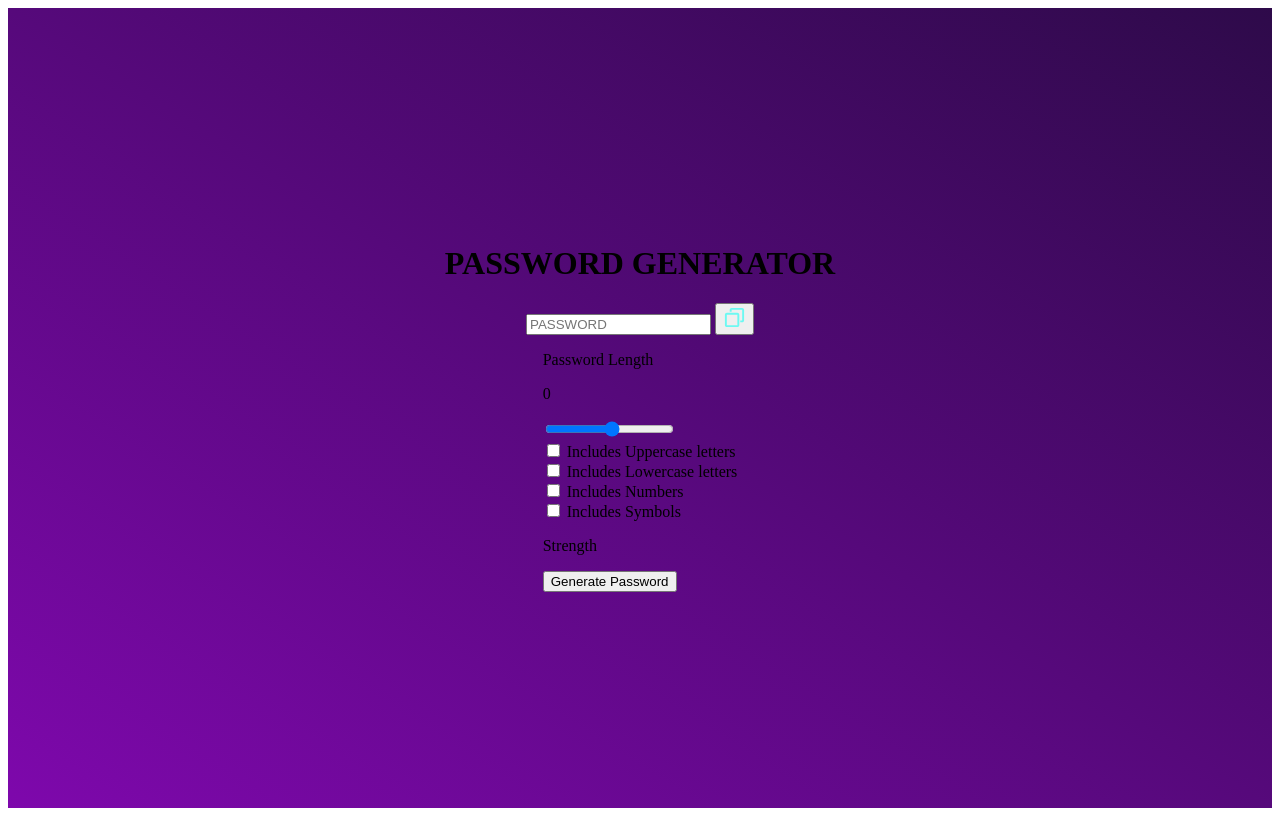
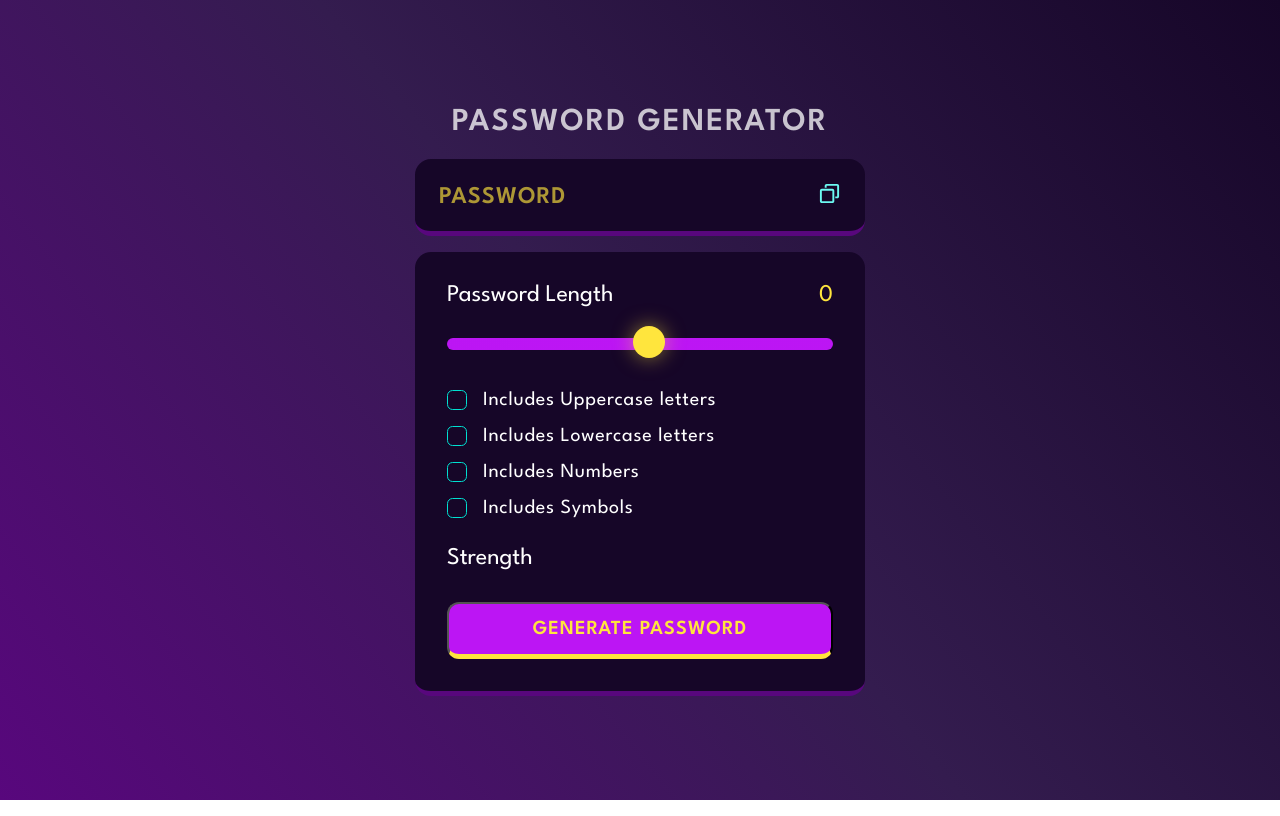
Before and after one commit to shahabe9558/passwordGenerator, a plain HTML site: page index.html in a window 1280 px wide. Drawn offline with Linux system fonts and the light colour scheme.

Commit message:
css file and design added

```diff
--- a/index.html
+++ b/index.html
@@ -1,23 +1,36 @@
 <!DOCTYPE html>
 <html lang="en">
-
 <head>
     <meta charset="UTF-8">
+    <meta http-equiv="X-UA-Compatible" content="IE=edge">
     <meta name="viewport" content="width=device-width, initial-scale=1.0">
-    <title>Password Generator</title>
+    <title>Document</title>
+    <link rel="preconnect" href="https://fonts.googleapis.com" />
+    <link rel="preconnect" href="https://fonts.gstatic.com" crossorigin />
+    <link
+      href="https://fonts.googleapis.com/css2?family=League+Spartan:wght@100;200;300;400;600&display=swap"
+      rel="stylesheet"
+    />
     <link rel="stylesheet" href="style.css">
 </head>
+<body>
 
-<body>
     <div class="container">
-        <h1>PASSWORD GENERATOR</h1>
+
+        <h1>Password Generator</h1>
+
         <div class="display-container">
-            <input readonly placeholder="PASSWORD" data-PasswordDisplay>
+
+            <input readonly placeholder="Password" class="display" data-passwordDisplay>
+
             <button class="copyBtn" data-copy>
                 <span class="tooltip" data-copyMsg></span>
                 <img src="./assets/copy.svg" alt="copy" width="23" height="23">
             </button>
+
         </div>
+
+
         <div class="input-container">
 
             <!--password length section-->
@@ -60,7 +73,8 @@
             <button class="generateButton">Generate Password</button>
 
         </div>
+
     </div>
+    <script src="script.js"></script>
 </body>
-
 </html>
--- a/style.css
+++ b/style.css
@@ -1,11 +1,280 @@
-.container{
+*,
+*::before,
+*::after {
     margin: 0;
     padding: 0;
+    box-sizing: border-box;
+    font-family: 'League Spartan', sans-serif;
+}
+
+:root {
+
+    --dk-violet: hsl(268, 75%, 9%);
+    --lt-violet: hsl(268, 47%, 21%);
+    --lt-violet2: hsl(281, 89%, 26%);
+    --vb-violet: hsl(285, 91%, 52%);
+    --vb-violet2: hsl(290, 70%, 36%);
+
+    --vb-yellow: hsl(52, 100%, 62%);
+
+
+    --pl-white: hsl(0, 0%, 100%);
+
+    --vb-cyan: hsl(176, 100%, 44%);
+    --vb-cyan2: hsl(177, 92%, 70%);
+    --dk-text: hsl(198, 20%, 13%);
+}
+
+body {
+    width: 100vw;
     height: 100vh;
-    box-sizing: border-box;
     display: flex;
     flex-direction: column;
     align-items: center;
     justify-content: center;
-    background-image: linear-gradient(to bottom left, rgb(46, 10, 74), rgb(126, 8, 172));
+    background: linear-gradient(231deg, rgba(22, 6, 40, 1) 0%, rgba(52, 28, 79, 1) 50%, rgba(88, 7, 125, 1) 100%);
 }
+
+.container {
+    width: 90%;
+    max-width: 450px;
+}
+
+h1 {
+    color: var(--pl-white);
+    opacity: 0.75;
+    text-transform: uppercase;
+    letter-spacing: 2px;
+    text-align: center;
+    line-height: 1.2;
+}
+
+.display-container {
+    position: relative;
+    background-color: var(--dk-violet);
+    border-radius: 1rem;
+    border-bottom: 0.35rem solid var(--lt-violet2);
+    margin: 1rem 0;
+    padding-top: 0.35rem;
+}
+
+
+.display {
+    width: 100%;
+    background-color: transparent;
+    padding: 1.15rem 1rem;
+    color: var(--vb-yellow);
+    font-weight: 600;
+    font-size: 1.5rem;
+    line-height: 30px;
+    letter-spacing: 1px;
+    padding-right: 3.25rem;
+    border:none;
+  }
+
+.display::placeholder {
+    position:absolute;
+    top: 50%;
+    left: 1.5rem;
+    font-size: 1.5rem;
+    line-height:30px;
+    color:var(--vb-yellow);
+    opacity: 0.65;
+    text-transform: uppercase;
+    transform: translateY(-50%);
+}
+
+.display-container button {
+    position:absolute;
+    top:50%;
+    right:1.5rem;
+    transform: translateY(-50%);
+}
+
+.input-container{
+    width:100%;
+    background-color: var(--dk-violet);
+    border-radius: 1rem;
+    padding: 2rem;
+    border-bottom: 0.35rem solid var(--lt-violet2);
+}
+
+
+.length-container {
+    display: flex;
+    justify-content: space-between;
+    align-items: center;
+}
+
+
+.length-container p:nth-child(1) {
+    color:var(--pl-white);
+    font-size: 1.5rem;
+}
+
+
+.length-container p:nth-child(2) {
+    color:var(--vb-yellow);
+    font-size: 1.5rem;
+}
+
+
+.strength-container {
+    display: flex;
+    justify-content: space-between;
+    align-items: center;
+    margin-top: 1.75rem;
+    margin-bottom: 2rem;
+}
+
+
+.strength-container p{
+    color:var(--pl-white);
+    font-size: 1.5rem;
+}
+
+.indicator {
+    width:1.5rem;
+    height:1.5rem;
+    border-radius:50%;
+}
+
+.generateButton {
+    width: 100%;
+    padding: 1rem 0;
+    background-color: var(--vb-violet);
+    text-align: center;
+    border-radius: 0.75rem;
+    border-bottom: 0.35rem solid var(--vb-yellow);
+    text-transform: uppercase;
+    letter-spacing: 1px;
+    color: var(--vb-yellow);
+    font-weight: 600;
+    font-size: 1.25rem;
+  }
+
+.check {
+    display: flex;
+    align-items: center;
+    margin: 1rem 0;
+    gap: 0 1rem;
+}
+
+.check input{
+    appearance: none;
+    width: 20px;
+    height: 20px;
+    border: 1px solid var(--vb-cyan);
+    cursor: pointer;
+    position: relative;
+    border-radius: 0.35rem;
+}
+
+
+.check input:checked{
+    background-color: var(--vb-cyan);
+}
+
+
+.check input:checked::before {
+    content: '✔';
+    position: absolute;
+    color: var(--dk-text);
+    font-size:1.05rem;
+    font-weight: 600;
+    left:50%;
+    top:-3.5px;
+    transform: translateX(-50%)  translateY(40%);
+}
+
+.check label {
+    color: var(--pl-white);
+    font-size: 1.25rem;
+    letter-spacing: 0.75px;
+}
+
+.copyBtn{
+    background-color: transparent;
+    border:none;
+    outline:none;
+}
+
+.tooltip {
+    position: absolute;
+    background-color: var(--vb-violet2);
+    color: var(--vb-yellow);
+    font-size: 1.25rem;
+    top: -35px;
+    left: -25px;
+    padding: 5px 10px;
+    border-radius: 1rem;
+    opacity: 0;
+    transform: scale(0);
+    transform-origin: bottom;
+    transition: all 250ms ease-in-out;
+  }
+
+  .tooltip.active {
+    opacity: 1;
+    transform: scale(1);
+  }
+
+.slider{
+    appearance: none;
+    width:100%;
+    height: 0.75rem;
+    cursor: pointer;
+    background-color: var(--lt-violet);
+    border-radius: 1rem;
+    margin-top: 2rem;
+    margin-bottom: 1.5rem;
+    background-image: linear-gradient(var(--vb-violet), var(--vb-violet));
+    background-repeat: no-repeat;
+    border:none;
+    outline:none;
+    z-index:-1;
+}
+
+.slider::-webkit-slider-thumb {
+    position:relative;
+    z-index:1;
+    appearance: none;
+    height:2rem;
+    width:2rem;
+    border-radius: 50%;
+    background-color: var(--vb-yellow);
+    cursor:pointer;
+    margin-top: -3px;
+    box-shadow: 0px 0px 20px 0px rgba(255, 229, 61, 0.50);
+    transition: all 100ms ease-in;
+}
+
+.slider:focus{
+    outline: 3px solid var(--vb-yellow);
+}
+
+.slider::-webkit-slider-thumb:hover{
+    outline: 2px solid var(--vb-yellow);
+    background-color: var(--dk-violet);
+    box-shadow: 0px 0px 25px 5px rgba(255, 229, 61, 0.80);
+}
+
+
+/*Homework -> Explore below code */
+/* .slider::-moz-range-thumb {
+    position: relative;
+    z-index: 1;
+    appearance: none;
+    height: 2rem;
+    width: 2rem;
+    border-radius: 50%;
+    background: var(--vb-yellow);
+    box-shadow: 0px 0px 20px 0px rgba(255, 229, 61, 0.50);
+    cursor: pointer;
+  }
+
+  .slider::-moz-range-thumb:hover {
+    outline: 2px solid var(--vb-yellow);
+    background-color: var(--dk-violet);
+    box-shadow: 0px 0px 25px 5px rgba(255, 229, 61, 0.80);
+  } */
```
